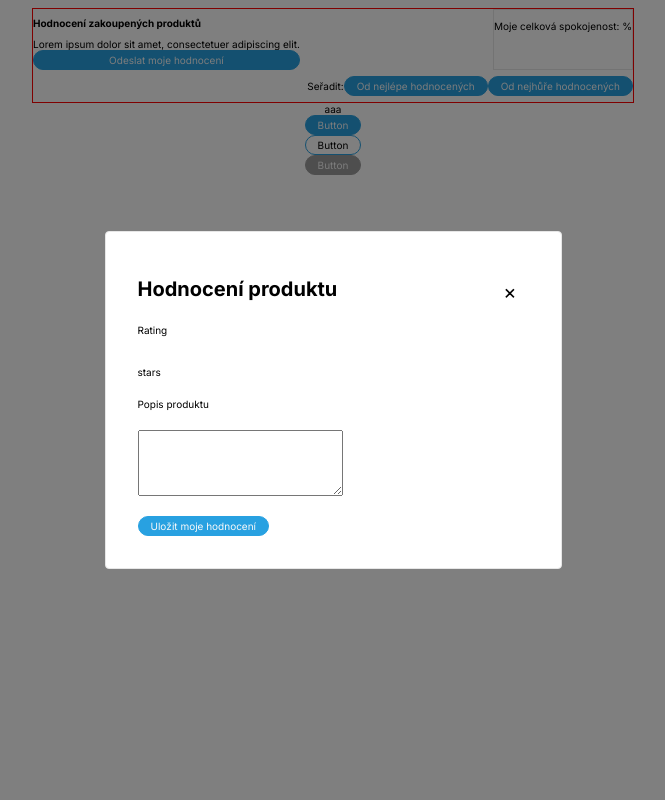
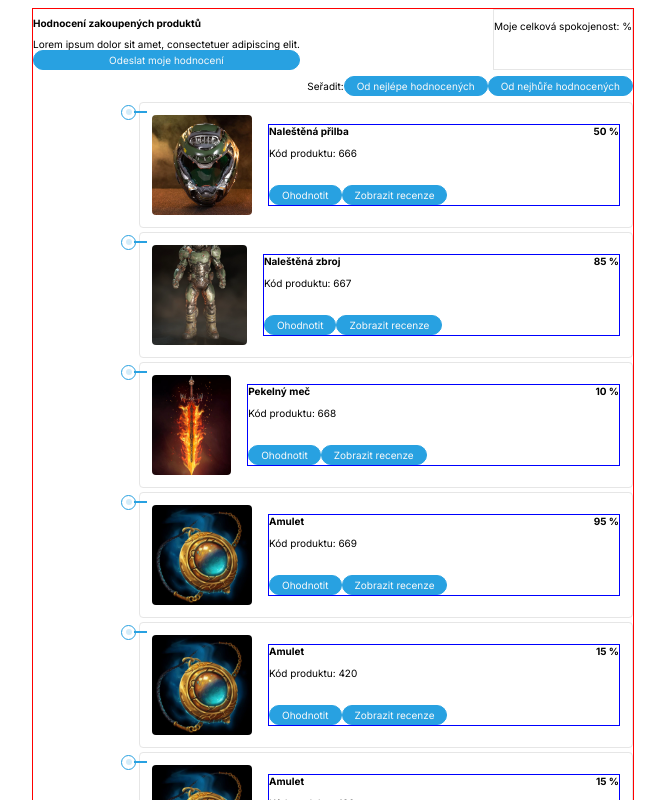
Before and after one commit to matejmich/frontend-ebrana-test-task, a React (Vite) app: page / in a window 1280 px wide. Shown: the top 800 px of the page, without its empty margins (307-972 px from the left). Built offline with nearby package versions, Linux system fonts and the light colour scheme; data requests are answered from the project's data file; a web font is replaced by a local one.

Commit message:
zakladni layout, spravne se zobrazujici fetchovana data, hotovy modal

```diff
--- a/src/App.scss
+++ b/src/App.scss
@@ -28,6 +28,9 @@ form {
 h1 {
 	font-size: 20px;
 	font-weight: 700;
+}
+h3 {
+	margin: 0;
 }
 .defaultBTN {
 	background-color: #28A1E1;
@@ -106,3 +109,96 @@ main {
 	gap: 10px;
 	width: 391px;
 }
+
+
+
+
+// product
+#product-holder {
+	display: flex;
+	flex-direction: column;
+	gap: 4px;
+}
+.product {
+	display: flex;
+	flex-direction: row;
+	position: relative;
+}
+.product-wrapper {
+	display: flex;
+	width: 468px;
+	padding: 12px;
+	gap: 16px;
+	border-radius: 4px;
+	border: 1px 0px 0px 0px;
+	opacity: 0px;
+	border: 1px solid #E6E6E6;
+	justify-content: space-between;
+	align-items: center;
+
+}
+
+.product-image {
+	height: 100px;
+	width: 100px;
+	border-radius: 4px;
+}
+.product-info {
+	display: flex;
+	flex-direction: column;
+	border: 1px solid blue;
+	width: 100%;
+	gap: 16px;
+}
+.product-info-top {
+	display: flex;
+	flex-direction: row;
+	justify-content: space-between;
+	gap: 4px;
+
+
+}
+
+// radio buttons
+
+input[type="radio"] {
+    appearance: none;
+    width: 15px;
+    height: 15px;
+    border-radius: 50%;
+    border: 1px solid #28A1E1;
+    position: relative;
+}
+
+
+input[type='radio']:before {
+    content: '';
+    display: block;
+    width: 6px;
+    height: 6px;
+    margin: 3.5px auto;
+    border-radius: 50%;
+    background: hsla(201, 76%, 52%, 0.2);
+}
+input[type='radio']:checked:before {
+    background: #28A1E1;
+}
+
+
+input[type="radio"] {
+    margin-bottom: 20px;
+}
+
+input[type="radio"] + input[type="radio"] {
+    border-top: 2px solid #28A1E1;
+}
+input[type='radio']::after {
+	display: block;
+    content: " ";
+    position: absolute;
+    bottom: 6px;
+    background: #28A1E1;
+    height: 2px;
+    width: 100%;
+    right: -12px;
+}
--- a/src/App.tsx
+++ b/src/App.tsx
@@ -1,11 +1,14 @@
 import "./App.scss";
 import { useState, useEffect } from "react";
 import Modal from "./Modal";
+import Product from "./Product";
 
 function App() {
 
-	const [isModalOpen, setIsModalOpen] = useState(true)
-	const [data, setData] = useState()
+	const [isModalOpen, setIsModalOpen] = useState(false)
+	const [data, setData] = useState([])
+    const [selectedProduct, setSelectedProduct] = useState(null);
+
 
 	useEffect(() => {
 		// http://localhost:3000/products
@@ -13,6 +16,7 @@ function App() {
 			try {
 				const response = await fetch("http://localhost:3000/products")
 				const jsonData = await response.json()
+				console.log(jsonData)
 				setData(jsonData)
 			} catch (error) {
 				console.error("Error fetchování dat", error)
@@ -23,7 +27,10 @@ function App() {
 		fetchData()
 
 	},[])
-
+	// console.log(data)
+	const handleProductSelect = (productId: number) => {
+        setSelectedProduct(prevSelectedProduct => prevSelectedProduct === productId ? null : productId);
+    };
 
 	return (
 		<>
@@ -50,9 +57,22 @@ function App() {
 						<button className="defaultBTN">Od nejlépe hodnocených</button>
 						<button className="defaultBTN">Od nejhůře hodnocených</button>
 					</div>
-					<div id="main-products">
-						{/* FIXME: mock */}
-						<div className=""></div>
+					<div id="product-holder">
+					{data && data.map((item) => (
+
+
+						<Product
+						key={item.id}
+						id={item.id}
+						codeP={item.code}
+						url={item.img.url}
+						alt={item.img.alt}
+						name={item.name}
+						rating={item.rating}
+						selected={selectedProduct === item.id}
+                        handleProductSelect={handleProductSelect}
+						/>
+					))}
 					</div>
 				</main>
 			</div>
--- /dev/null
+++ b/src/Product.tsx
@@ -0,0 +1,63 @@
+import { useState } from "react";
+interface ProductProps {
+    id: number
+    codeP: number
+    url: string
+    alt: string
+    name: string
+    rating: number
+    selected: boolean;
+    handleProductSelect: (productId: number) => void;
+  }
+
+function Product ({id, codeP, url, alt, name, rating, selected, handleProductSelect }: ProductProps) {
+
+
+
+    const handleClick = () => {
+        handleProductSelect(id);
+    };
+
+    return (
+
+            <label className="product">
+                <input
+                    type="radio"
+                    value={id}
+                    checked={selected}
+                    onChange={handleClick}
+                />
+                <div className="product-wrapper">
+
+                    <img className="product-image" src={url} alt={alt} />
+                    <div className="product-info">
+                        <div className="product-info-top">
+                            <div className="product-info-top-left">
+                                <h3>{name}</h3>
+                                <p>Kód produktu: {codeP}</p>
+                            </div>
+                            <div className="product-info-top-right">
+                                <b>{rating} %</b>
+                            </div>
+
+                        </div>
+                        <div className="product-info-down">
+                            <button className="defaultBTN">Ohodnotit</button>
+                            <button className="defaultBTN">Zobrazit recenze</button>
+
+                        </div>
+
+                    </div>
+                </div>
+                {selected && (
+                <div className="product-details">
+
+                </div>
+                )}
+            </label>
+
+
+    )
+}
+
+export default Product
```
